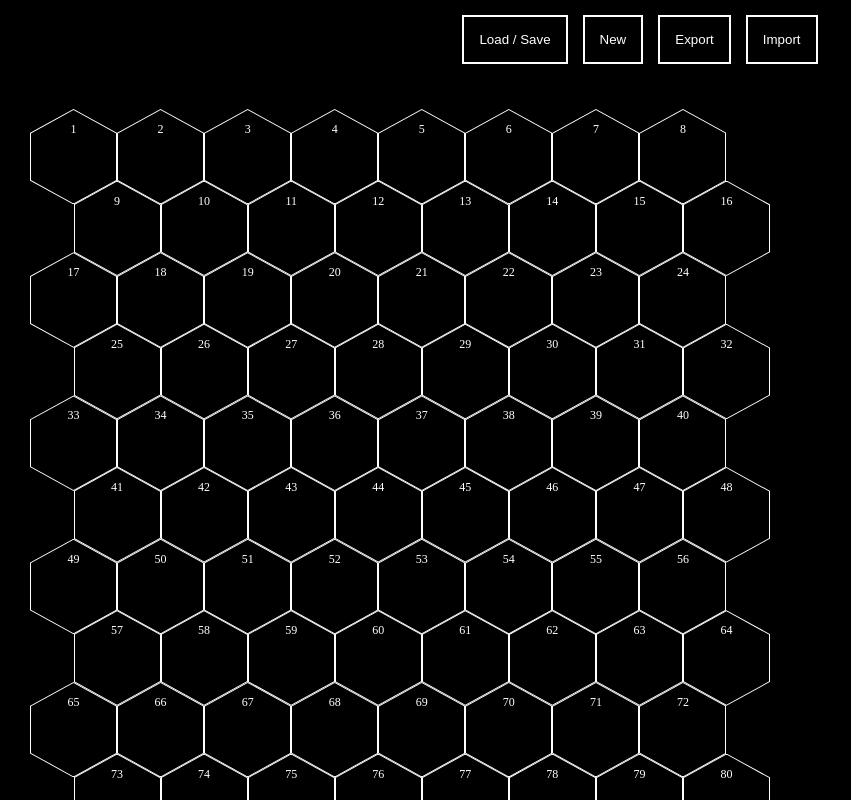
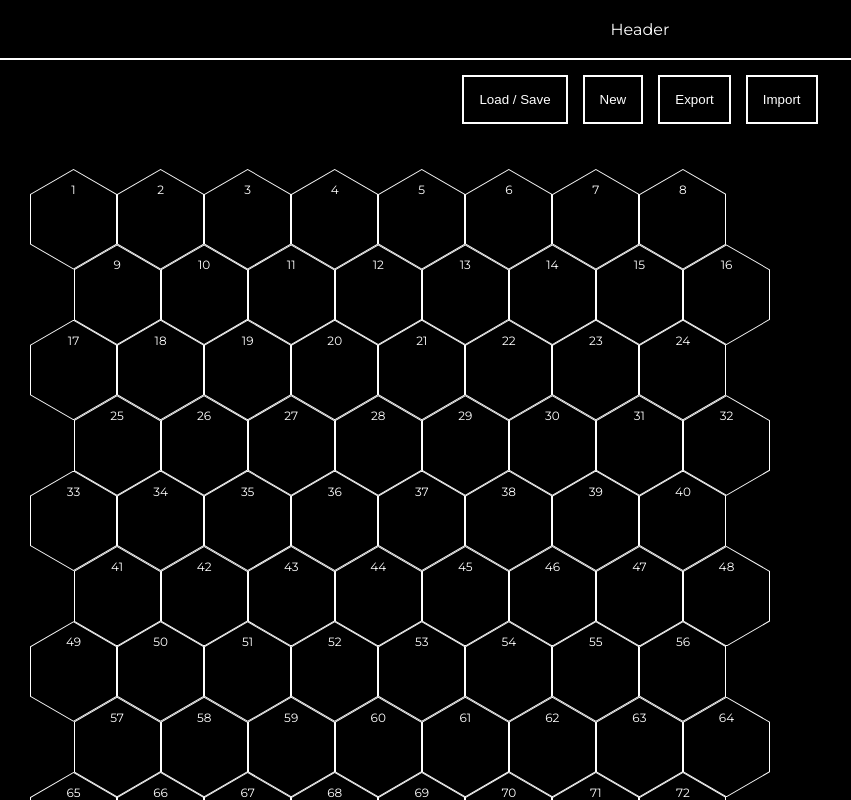
Before and after one commit to Paraldos/rpg-tools, a React (Vite) app: page / in a window 1280 px wide. Shown: the top 800 px of the page, without its empty margins (0-851 px from the left). Built offline with nearby package versions, Linux system fonts and the light colour scheme.

Commit message:
moved fonts to their own file and moved button styling into global

```diff
--- a/src/App.css
+++ b/src/App.css
@@ -4,17 +4,10 @@
   box-sizing: border-box;
 }
 
-html,
-body,
-#root {
-  margin: 0;
-  padding: 0;
-  height: 100%;
-}
-
 #root {
   display: flex;
+  flex-direction: column;
   justify-content: center;
   align-items: center;
-  background-color: black;
+  min-height: 100%;
 }
--- a/src/App.jsx
+++ b/src/App.jsx
@@ -1,7 +1,13 @@
 import "./App.css";
 
+import Header from "./components/header/Header";
 import Map from "./components/map/Map";
 
 export default function App() {
-  return <Map />;
+  return (
+    <>
+      <Header />
+      <Map />
+    </>
+  );
 }
--- a/src/main.jsx
+++ b/src/main.jsx
@@ -1,3 +1,6 @@
+import "./styles/variables.css";
+import "./styles/global.css";
+
 import React from "react";
 import ReactDOM from "react-dom/client";
 import App from "./App";
--- a/src/styles/global.css
+++ b/src/styles/global.css
@@ -3,4 +3,20 @@ body {
   padding: 0;
   background-color: var(--color-background);
   color: var(--color-primary);
+  font-family: "Montserrat", sans-serif;
 }
+
+@font-face {
+  font-family: "Asimovian";
+  src: url("/public/assets/fonts/Asimovian-Regular.ttf");
+  font-weight: 400;
+  font-style: normal;
+}
+
+@font-face {
+  font-family: "Montserrat";
+  src: url("/public/assets/fonts/Montserrat-VariableFont_wght.ttf");
+  font-optical-sizing: auto;
+  font-weight: 400;
+  font-style: normal;
+}
```
Also changed, not shown: public/assets/fonts/Asimovian-Regular.ttf (added), public/assets/fonts/Montserrat-VariableFont_wght.ttf (added).
